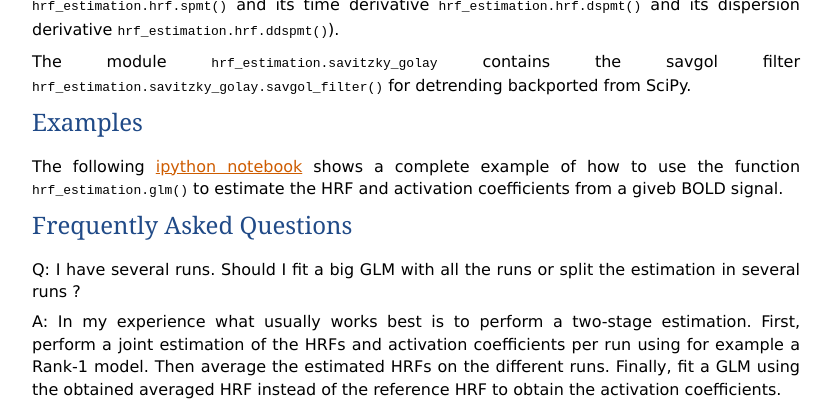
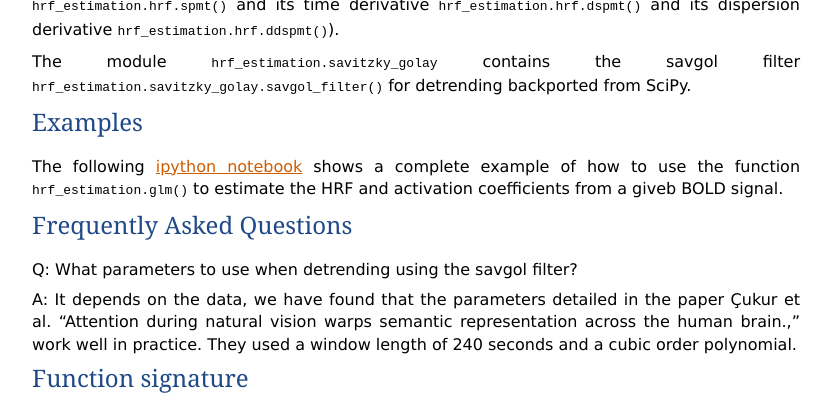
Before and after one commit to fabianp/hrf_estimation, a Sphinx documentation site: the page built from doc/index.rst, in a window 1280 px wide and 900 px high, scrolled down 680 px, cut to the strip 0-408 px from the top of the window. Shown: the whole strip, without its empty margins (48-879 px from the left). Built offline with Sphinx 7.4.7, drawn with Linux system fonts in a browser that asks for light colours; formulas are drawn with MathJax 3.

Commit message:
Doc update

```diff
--- a/doc/index.rst
+++ b/doc/index.rst
@@ -14,6 +14,7 @@ This function takes as input a vector of conditions, a vector of onsets, the TR
 The function :func:`hrf_estimation.glm` is meant to be used whenever the conditions and onsets are available. It will compute internally the design matrix without the possibility to modify it.
 
 However, if you have already formed the design matrix and only want to estimate a R1-GLM model from that design matrix and a matrix fo BOLD measurements, then the function :func:`hrf_estimation.rank_one` can be used.
+
 
 Other functions
 ===============
@@ -32,16 +33,13 @@ The following `ipython notebook <http://nbviewer.ipython.org/github/fabianp/hrf_
 Frequently Asked Questions
 ==========================
 
-Q: I have several runs. Should I fit a big GLM with all the runs or split the estimation in several runs ?
-
-A: In my experience what usually works best is to perform a two-stage estimation. First, perform a joint estimation of the HRFs and activation coefficients per run using for example a Rank-1 model. Then average the estimated HRFs on the different runs. Finally, fit a GLM using the obtained averaged HRF instead of the reference HRF to obtain the activation coefficients.
-
 Q: What parameters to use when detrending using the savgol filter?
 
 A: It depends on the data, we have found that the parameters detailed in the paper Çukur et al. “Attention during natural vision warps semantic representation across the human brain.,” work well in practice. They used a window length of 240 seconds and a cubic order polynomial.
 
 .. toctree::
    :maxdepth: 2
+
 
 
 Function signature
```
